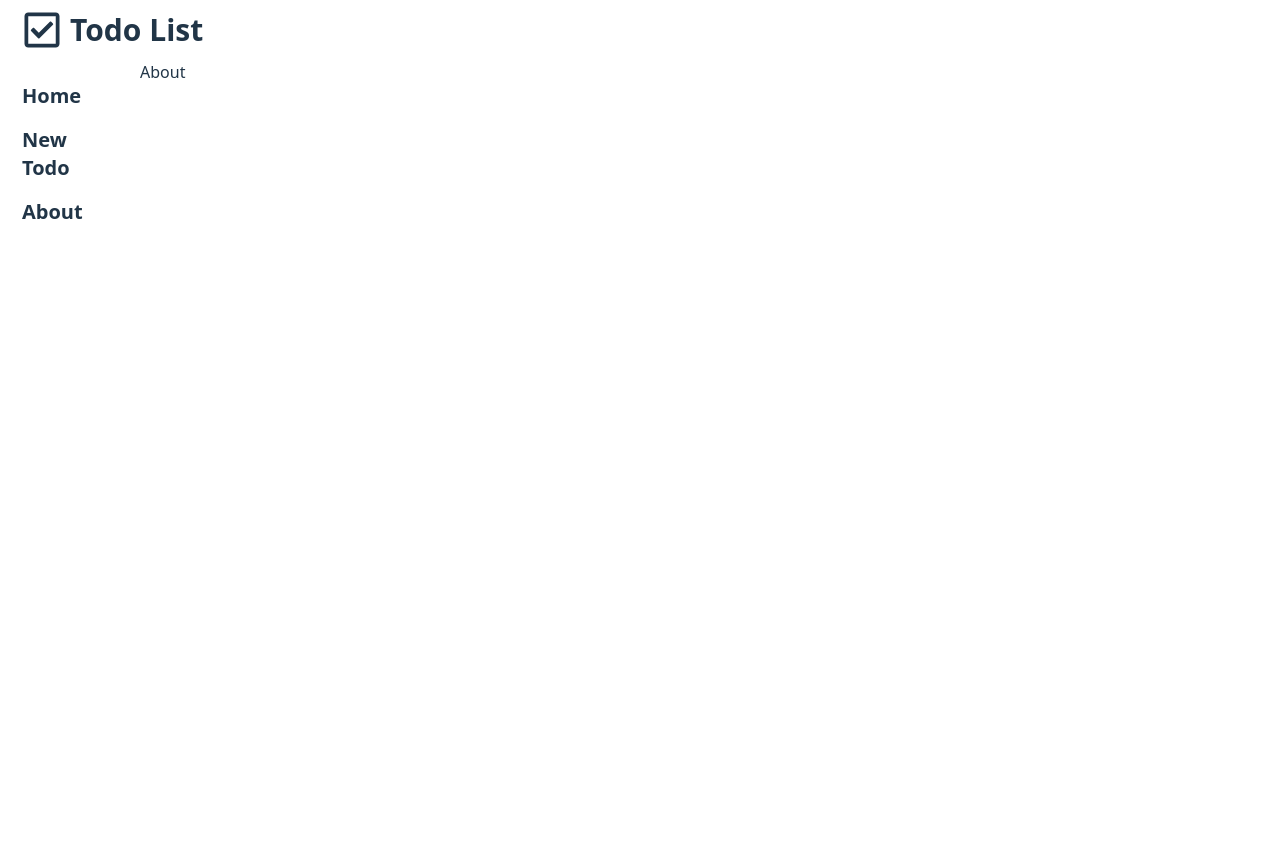
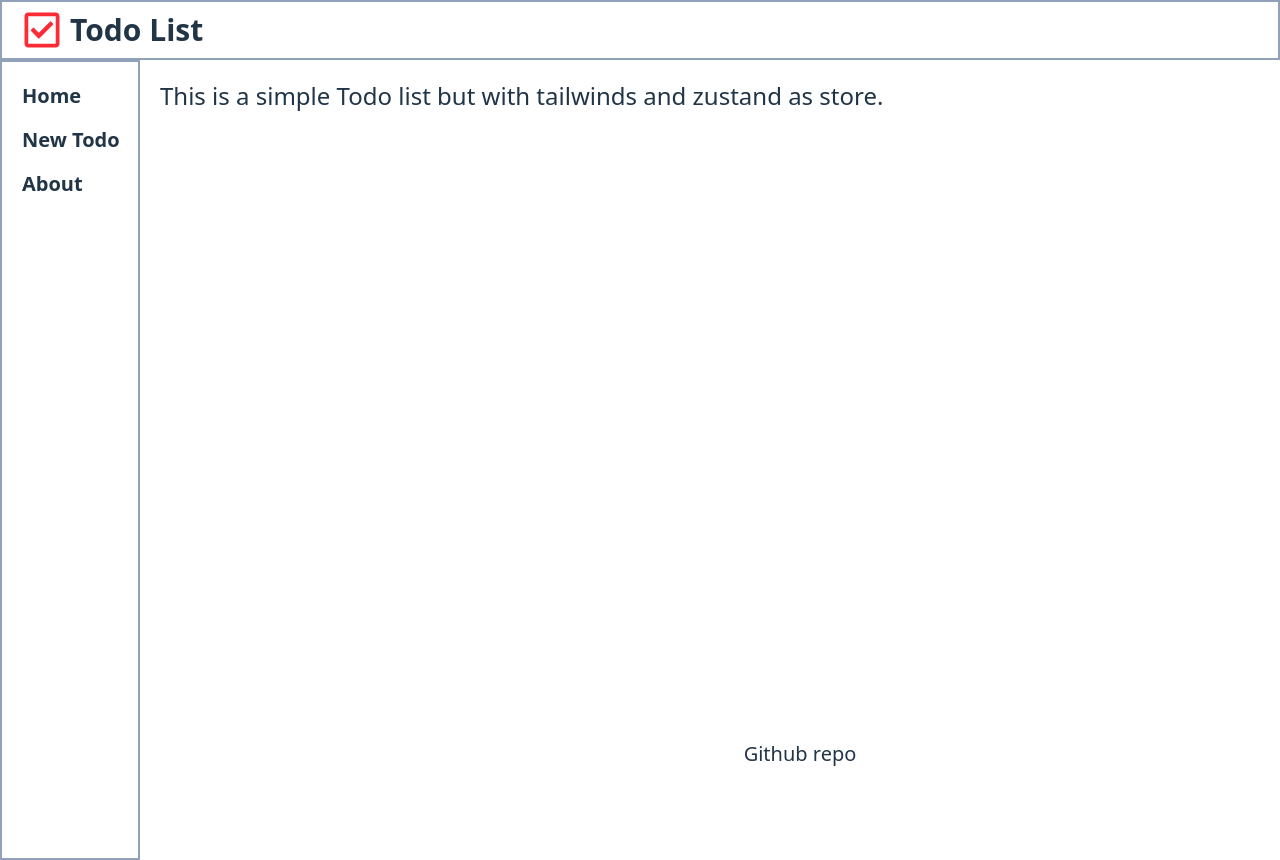
Before and after one commit to rbc33/todo-react-miniproject, a React (Vite) app: page /about in a window 1280 px wide. Built offline with nearby package versions, Linux system fonts and the light colour scheme; the HTML template or start-up script is replaced by a standard one.

Commit message:
added Footer, About, refactor Roter, and icon

```diff
--- a/index.html
+++ b/index.html
@@ -2,10 +2,10 @@
 <html lang="en">
 	<head>
 		<meta charset="UTF-8" />
-		<link rel="icon" type="image/svg+xml" href="/vite.svg" />
+		<link rel="icon" type="image/svg+xml" href="/src/assets/Check_mark.svg" />
 		<meta name="viewport" content="width=device-width, initial-scale=1.0" />
 
-		<title>mini-proyect2</title>
+		<title>TodoList</title>
 	</head>
 	<body>
 		<div id="root"></div>
--- a/src/App.tsx
+++ b/src/App.tsx
@@ -1,44 +1,19 @@
-import { Routes, Route, Link } from 'react-router-dom'
 import './App.css'
-import List from './components/List'
-import useTodoStore from './store/store'
-import TodoDetail from './components/TodoDetail'
-import { FaRegCheckSquare } from 'react-icons/fa'
-import AddTodo from './components/AddTodo'
-import About from './components/About'
+import Aside from './components/Aside'
+import Footer from './components/Footer'
+import NavBar from './components/NavBar'
+import AppRouter from './router/AppRouter'
 
 function App() {
-	const { todos } = useTodoStore()
-
 	return (
 		<>
-			<nav className="flex h-15 items-center p-5 border-2 border-white">
-				<Link to="/" className="flex items-center gap-2">
-					<FaRegCheckSquare className="size-10" />
-					<p className="text-3xl font-bold">Todo List</p>
-				</Link>
-			</nav>
+			<NavBar />
 			<div className="flex">
-				<aside className="w-35 flex flex-col gap-4 border-2 border-white h-screen p-5 font-bold text-xl">
-					<Link to="/">Home</Link>
-					<Link to="/addtodo">New Todo</Link>
-					<Link to="/about">About</Link>
-				</aside>
-				<Routes>
-					<Route path="/" element={<List todos={todos} />} />
-
-					<Route
-						path="/todo/:id"
-						element={
-							<TodoDetail
-							// todos={todos}
-							/>
-						}
-					/>
-					<Route path="/addtodo" element={<AddTodo />} />
-					<Route path="/about" element={<About />} />
-					<Route path="/*" element={<h1 className="p-5">Error 404</h1>} />
-				</Routes>
+				<Aside />
+				<div className="flex flex-col justify-between">
+					<AppRouter />
+					<Footer />
+				</div>
 			</div>
 		</>
 	)
--- a/src/components/About.tsx
+++ b/src/components/About.tsx
@@ -1,7 +1,9 @@
-import React from 'react'
-
 const About = () => {
-	return <div>About</div>
+	return (
+		<div className=" text-2xl p-5">
+			This is a simple Todo list but with tailwinds and zustand as store.
+		</div>
+	)
 }
 
 export default About
--- /dev/null
+++ b/src/components/Aside.tsx
@@ -0,0 +1,15 @@
+import { Link } from 'react-router-dom'
+
+const Aside = () => {
+	return (
+		<aside className="w-35 flex flex-col gap-4 border-2 border-slate-400 h-screen p-5 font-bold text-xl">
+			<Link to="/">Home</Link>
+			<Link className="whitespace-nowrap" to="/addtodo">
+				New Todo
+			</Link>
+			<Link to="/about">About</Link>
+		</aside>
+	)
+}
+
+export default Aside
--- /dev/null
+++ b/src/components/Footer.tsx
@@ -0,0 +1,16 @@
+import React from 'react'
+
+const Footer = () => {
+	return (
+		<footer className="fixed bottom-0 left-40 h-15 w-screen text-center ">
+			<a
+				className="text-xl hover:text-slate-400"
+				href="https://github.com/rbc33/todo-react-miniproject.git"
+			>
+				Github repo
+			</a>
+		</footer>
+	)
+}
+
+export default Footer
--- /dev/null
+++ b/src/components/NavBar.tsx
@@ -0,0 +1,16 @@
+import React from 'react'
+import { FaRegCheckSquare } from 'react-icons/fa'
+import { Link } from 'react-router-dom'
+
+const NavBar = () => {
+	return (
+		<nav className="flex h-15 items-center p-5 border-2 border-slate-400">
+			<Link to="/" className="flex items-center gap-2">
+				<FaRegCheckSquare className="size-10 text-red-500" />
+				<p className="text-3xl font-bold">Todo List</p>
+			</Link>
+		</nav>
+	)
+}
+
+export default NavBar
--- /dev/null
+++ b/src/router/AppRouter.tsx
@@ -0,0 +1,31 @@
+import React from 'react'
+import { Route, Routes } from 'react-router-dom'
+import List from '../components/List'
+import TodoDetail from '../components/TodoDetail'
+import AddTodo from '../components/AddTodo'
+import About from '../components/About'
+import useTodoStore from '../store/store'
+
+const AppRouter = () => {
+	const { todos } = useTodoStore()
+
+	return (
+		<Routes>
+			<Route path="/" element={<List todos={todos} />} />
+
+			<Route
+				path="/todo/:id"
+				element={
+					<TodoDetail
+					// todos={todos}
+					/>
+				}
+			/>
+			<Route path="/addtodo" element={<AddTodo />} />
+			<Route path="/about" element={<About />} />
+			<Route path="/*" element={<h1 className="p-5">Error 404</h1>} />
+		</Routes>
+	)
+}
+
+export default AppRouter
```
Also changed, not shown: src/assets/Check_mark.svg (added).
